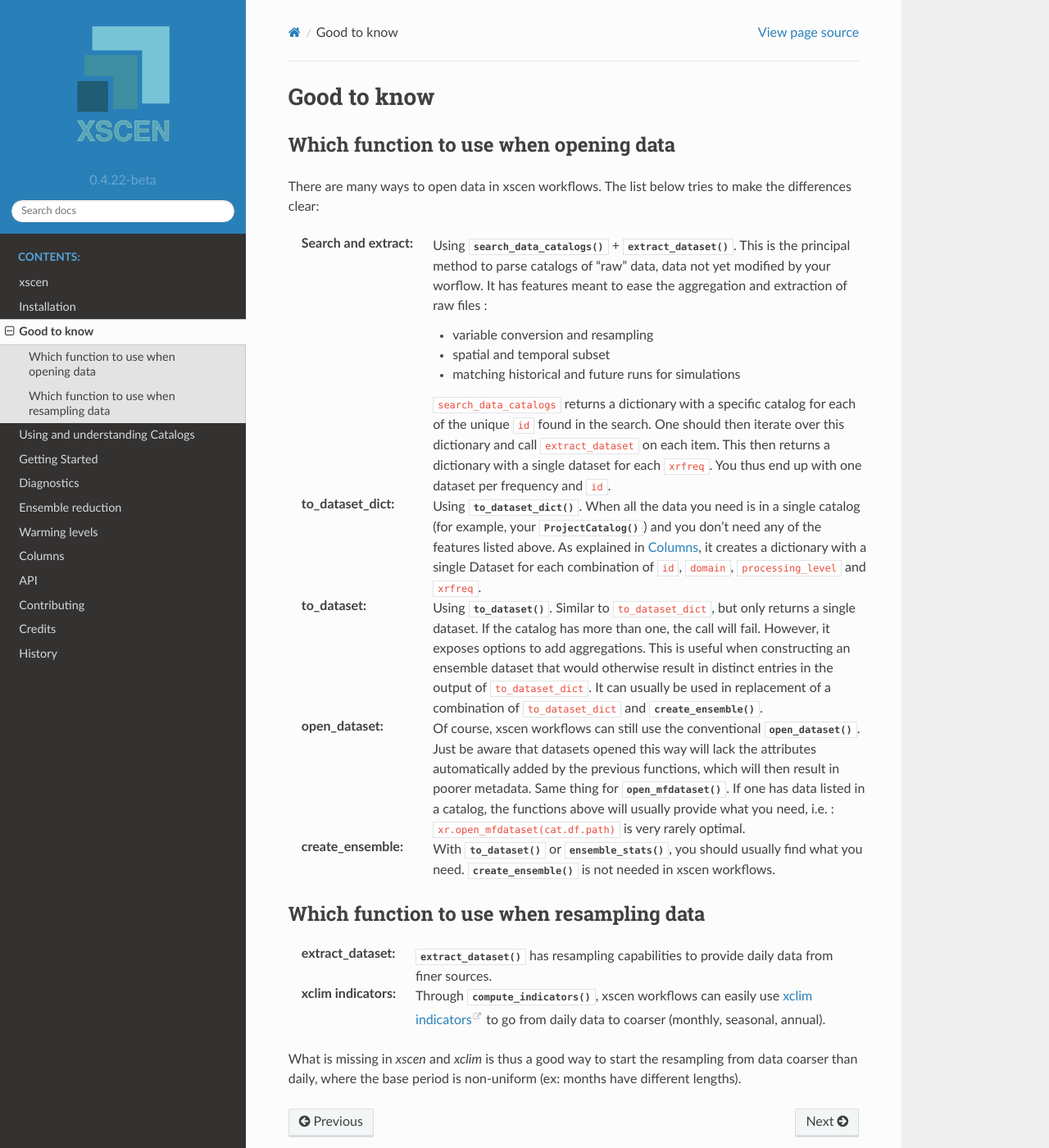
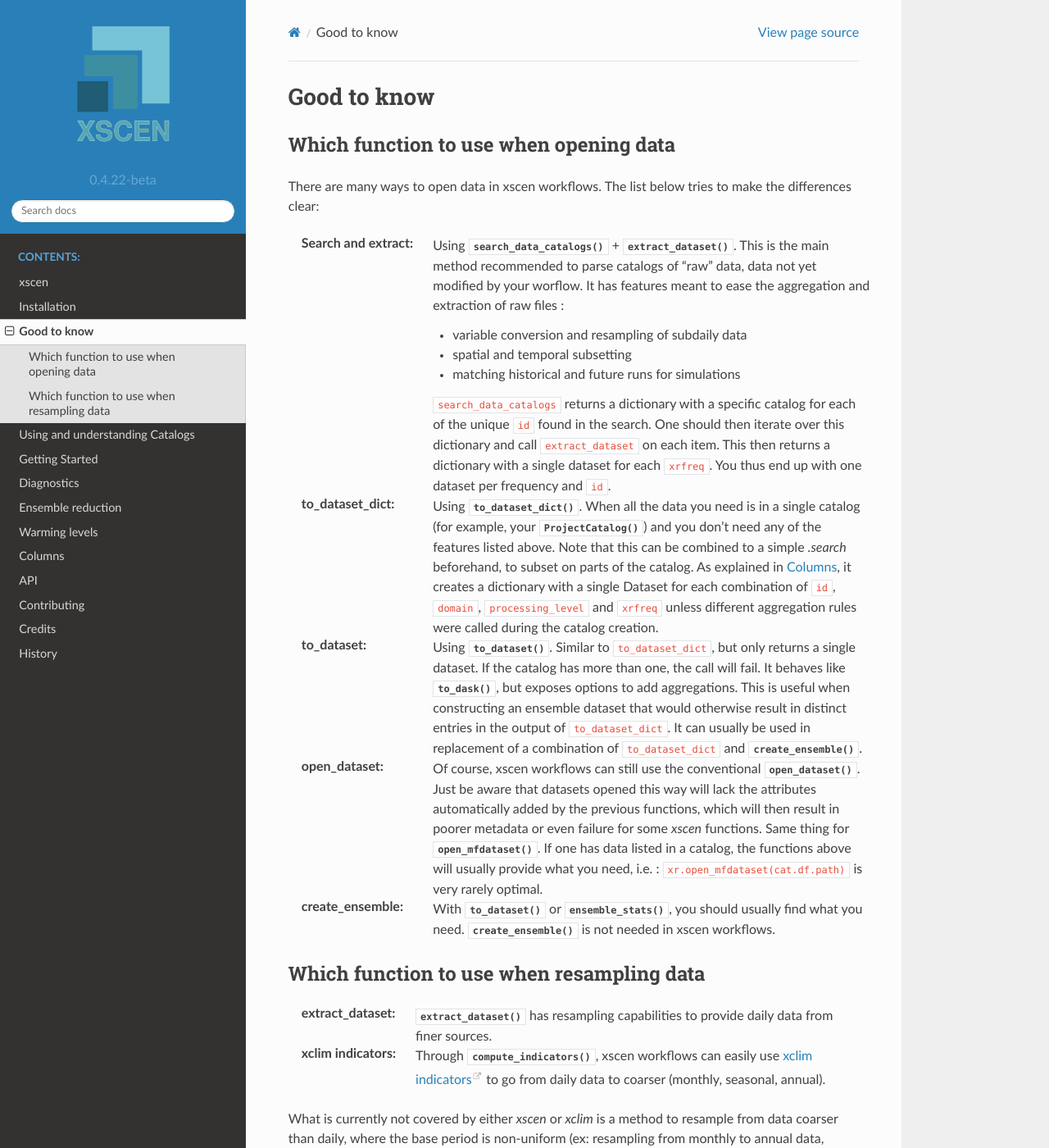
Before and after one commit to Ouranosinc/xscen, a Sphinx documentation site: the page built from docs/goodtoknow.rst, in a window 1280 px wide and 1400 px high. Shown: the whole window at 82% size. Built offline with Sphinx 7.4.7 and the Read the Docs theme 2.0.0, drawn with Linux system fonts in a browser that asks for light colours; pages that are not in the unit, such as notebooks, are missing from menus; some of the changed text lies outside the part shown.

Commit message:
Apply suggestions from code review
Co-authored-by: RondeauG <38501935+RondeauG@users.noreply.github.com>

```diff
--- a/docs/columns.rst
+++ b/docs/columns.rst
@@ -4,7 +4,7 @@ Columns
 This section presents a definition and examples for each column of a xscen DataCatalog.
 The entries for the columns are based on CMIP6 metadata and the ES-DOC controlled vocabulary (https://github.com/ES-DOC/pyessv-archive).
 Some columns might be left empty (with a ``NaN``), but ``id``, ``domain``,  ``processing_level`` and ``xrfreq`` are mandatory.
-These four columns are what xscen uses to guess which entries can be merged together : all entries with the same unique combination of
+These four columns are what xscen uses by default to guess which entries can be merged together : all entries with the same unique combination of
 the four columns will be combined in a single Dataset when any of the first three functions listed :ref:`here <opening-data>` are used.
 
 - ``id``: Unique Dataset ID generated by ``xscen`` based on a subset of columns. By default, it is based on ``xscen.catalog.ID_COLUMNS``.
--- a/docs/goodtoknow.rst
+++ b/docs/goodtoknow.rst
@@ -9,26 +9,26 @@ Which function to use when opening data
 There are many ways to open data in xscen workflows. The list below tries to make the differences clear:
 
 :Search and extract: Using :py:func:`~xscen.extract.search_data_catalogs` + :py:func:`~xscen.extract.extract_dataset`.
-	This is the principal method to parse catalogs of "raw" data, data not yet modified by your worflow. It has features meant to ease the aggregation and extraction of raw files :
+	This is the main method recommended to parse catalogs of "raw" data, data not yet modified by your worflow. It has features meant to ease the aggregation and extraction of raw files :
 
-	* variable conversion and resampling
-	* spatial and temporal subset
+	* variable conversion and resampling of subdaily data
+	* spatial and temporal subsetting
 	* matching historical and future runs for simulations
 
 	``search_data_catalogs``  returns a dictionary with a specific catalog for each of the unique ``id`` found in the search. One should then iterate over this dictionary and call
 	``extract_dataset`` on each item. This then returns a dictionary with a single dataset for each ``xrfreq``. You thus end up with one dataset per frequency and ``id``.
 
 :to_dataset_dict: Using :py:meth:`~xscen.catalog.DataCatalog.to_dataset_dict`.
-    When all the data you need is in a single catalog (for example, your :py:meth:`~xscen.catalog.ProjectCatalog`) and you don't need any of the features listed above.
-    As explained in :doc:`columns`, it creates a dictionary with a single Dataset for each combination of ``id``, ``domain``, ``processing_level`` and ``xrfreq``.
+    When all the data you need is in a single catalog (for example, your :py:meth:`~xscen.catalog.ProjectCatalog`) and you don't need any of the features listed above. Note that this can be combined to a simple `.search` beforehand, to subset on parts of the catalog.
+    As explained in :doc:`columns`, it creates a dictionary with a single Dataset for each combination of ``id``, ``domain``, ``processing_level`` and ``xrfreq`` unless different aggregation rules were called during the catalog creation.
 
 :to_dataset: Using :py:meth:`~xscen.catalog.DataCatalog.to_dataset`.
-    Similar to ``to_dataset_dict``, but only returns a single dataset. If the catalog has more than one, the call will fail. However, it exposes options to add aggregations.
+    Similar to ``to_dataset_dict``, but only returns a single dataset. If the catalog has more than one, the call will fail. It behaves like :py:meth:`~intake_esm.core.esm_datastore.to_dask`, but exposes options to add aggregations.
     This is useful when constructing an ensemble dataset that would otherwise result in distinct entries in the output of ``to_dataset_dict``. It can usually be used in
     replacement of a combination of ``to_dataset_dict`` and :py:func:`~xclim.ensembles.create_ensemble`.
 
 :open_dataset: Of course, xscen workflows can still use the conventional :py:func:`~xarray.open_dataset`. Just be aware that datasets opened this way will lack the attributes
-    automatically added by the previous functions, which will then result in poorer metadata. Same thing for :py:func:`~xarray.open_mfdataset`. If one has data listed in a catalog,
+    automatically added by the previous functions, which will then result in poorer metadata or even failure for some `xscen` functions. Same thing for :py:func:`~xarray.open_mfdataset`. If one has data listed in a catalog,
     the functions above will usually provide what you need, i.e. : ``xr.open_mfdataset(cat.df.path)`` is very rarely optimal.
 
 :create_ensemble: With :py:meth:`~xscen.catalog.DataCatalog.to_dataset` or :py:func:`~xscen.ensembles.ensemble_stats`, you should usually find what you need. :py:func:`~xclim.ensembles.create_ensemble` is not needed in xscen workflows.
@@ -42,4 +42,4 @@ Which function to use when resampling data
 :xclim indicators: Through :py:func:`~xscen.indicators.compute_indicators`, xscen workflows can easily use `xclim indicators <https://xclim.readthedocs.io/en/stable/indicators.html>`_
 	to go from daily data to coarser (monthly, seasonal, annual).
 
-What is missing in `xscen` and `xclim` is thus a good way to start the resampling from data coarser than daily, where the base period is non-uniform (ex: months have different lengths).
+What is currently not covered by either `xscen` or `xclim` is a method to resample from data coarser than daily, where the base period is non-uniform (ex: resampling from monthly to annual data, taking into account the number of days per month).
```
Also changed, not shown: 1 other file.
